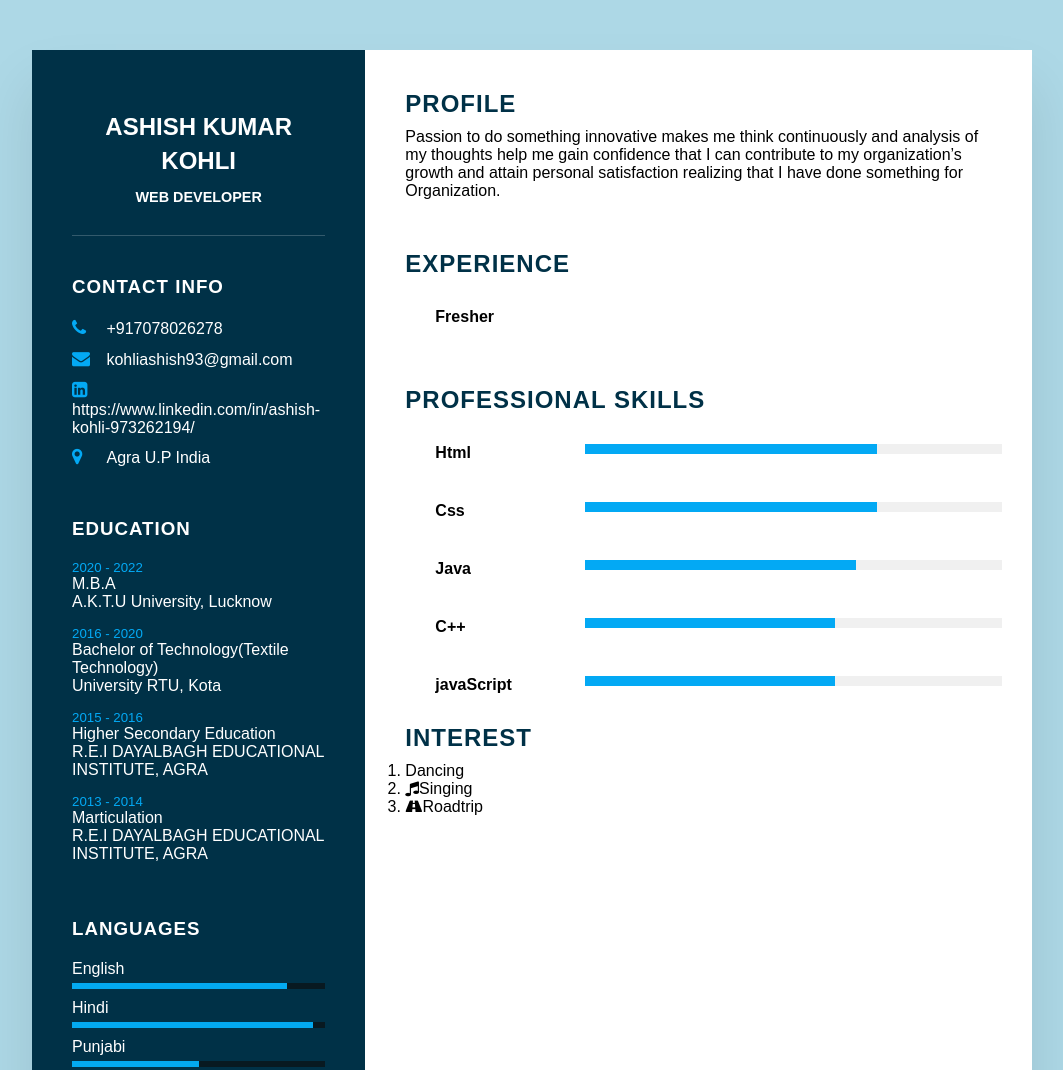
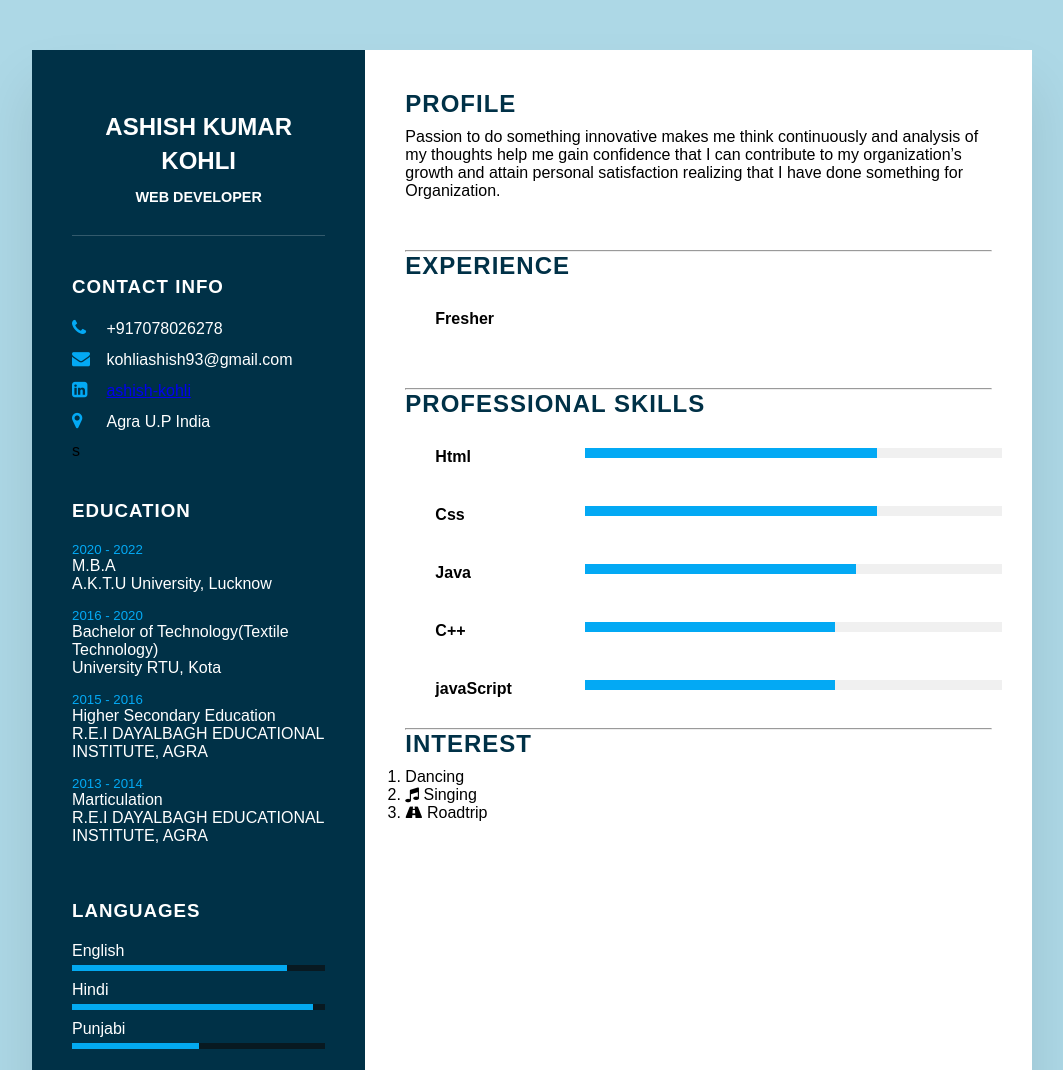
Before and after one commit to ashishkohli78/resume-, a plain HTML site: page index.html in a window 1280 px wide. Shown: the top 1070 px of the page, without its empty margins (108-1171 px from the left). Drawn offline with Linux system fonts and the light colour scheme.

Commit message:
Update index.html

```diff
--- a/index.html
+++ b/index.html
@@ -13,8 +13,7 @@
  <div class="container">
      <div class="left_side">
          <div class="profileText">
-             <div class="imgBx">
-                </div>
+
              <h2>Ashish Kumar Kohli<br><span>Web Developer</span></h2>
          </div>
          <div class="contactinfo">
@@ -30,14 +29,14 @@
                 </li>
                 <li>
                     <span class="icon"><i class="fa fa-linkedin-square" aria-hidden="true"></i></span>
-                    <span class="text">https://www.linkedin.com/in/ashish-kohli-973262194/</span>
+                    <span class="text"><a href="https://www.linkedin.com/in/ashish-kohli-973262194/">ashish-kohli</a></span>
                 </li>
                 <li>
                     <span class="icon"><i class="fa fa-map-marker" aria-hidden="true"></i></span>
                     <span class="text">Agra U.P India</span>
                 </li>
              </ul>
-         </div>
+         </div>s
 
          <div class="contactinfo education">
             <h3 class="title">Education</h3>
@@ -89,17 +88,19 @@
                 </ul>
             </div>
      </div>
+
      <div class="right_side">
      <div class="about">
          <h2 class="title2">Profile</h2>
          <p>Passion to do something innovative makes me think continuously and analysis of my thoughts help me gain confidence that I can contribute to my organization’s growth and attain personal satisfaction realizing that I have done something for Organization.</p>
      </div>
+     <hr>
      <div class="about">
         <h2 class="title2">Experience</h2>
         <div class="box">
       <h4><b>Fresher</b></h4>
      </div></div>
-
+     <hr>
      <div class="about skills">
         <h2 class="title2">Professional Skills</h2>
         <div class="box">
@@ -131,14 +132,14 @@
                 <div style="width: 60%;"></div>
             </div>
      </div>
-
+              <hr>
      <div class="about interest">
         <h2 class="title2">Interest</h2>
         <ol>
 
             <li><i ></i>Dancing</li>
-            <li><i class="fa fa-music" aria-hidden="true"></i>Singing</li>
-            <li><i class="fa fa-road" aria-hidden="true"></i>Roadtrip</li>
+            <li><i class="fa fa-music" aria-hidden="true"></i> Singing</li>
+            <li><i class="fa fa-road" aria-hidden="true"></i> Roadtrip</li>
         </ol>
         </div>
 
```
